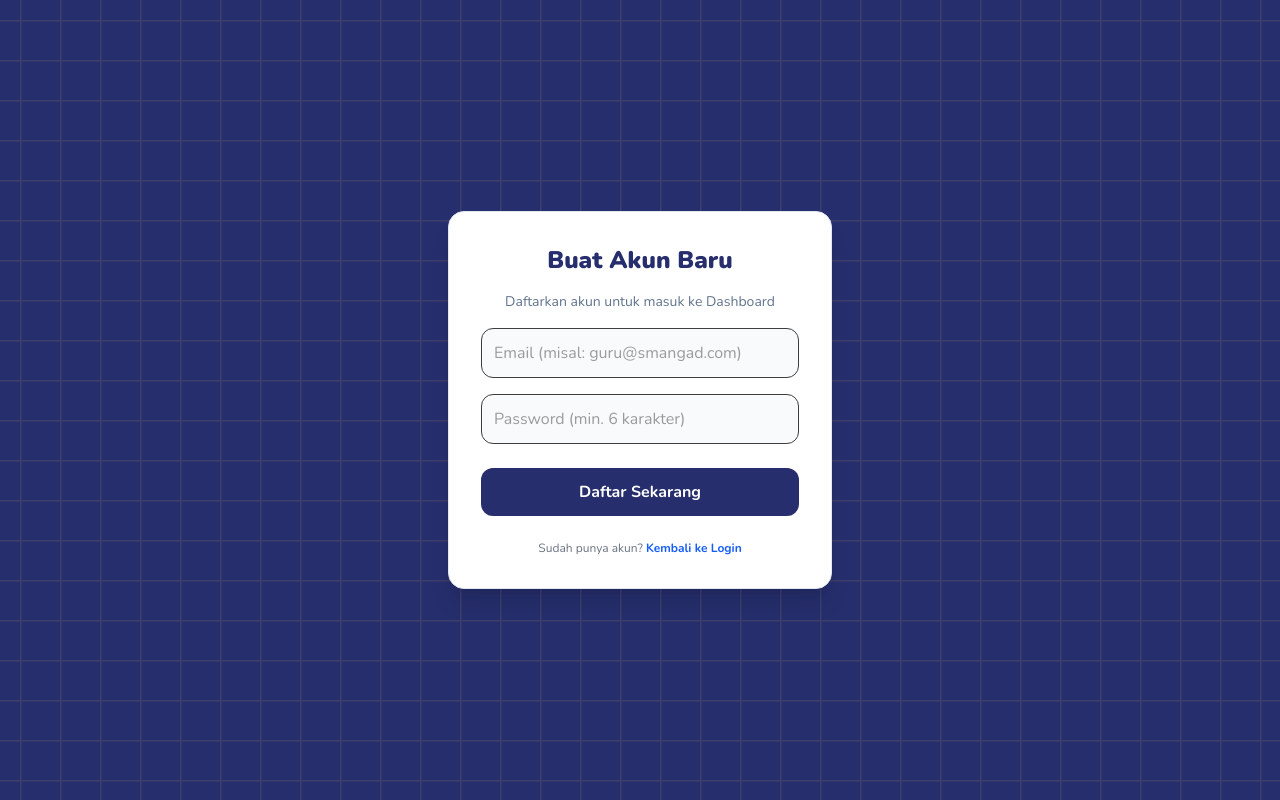
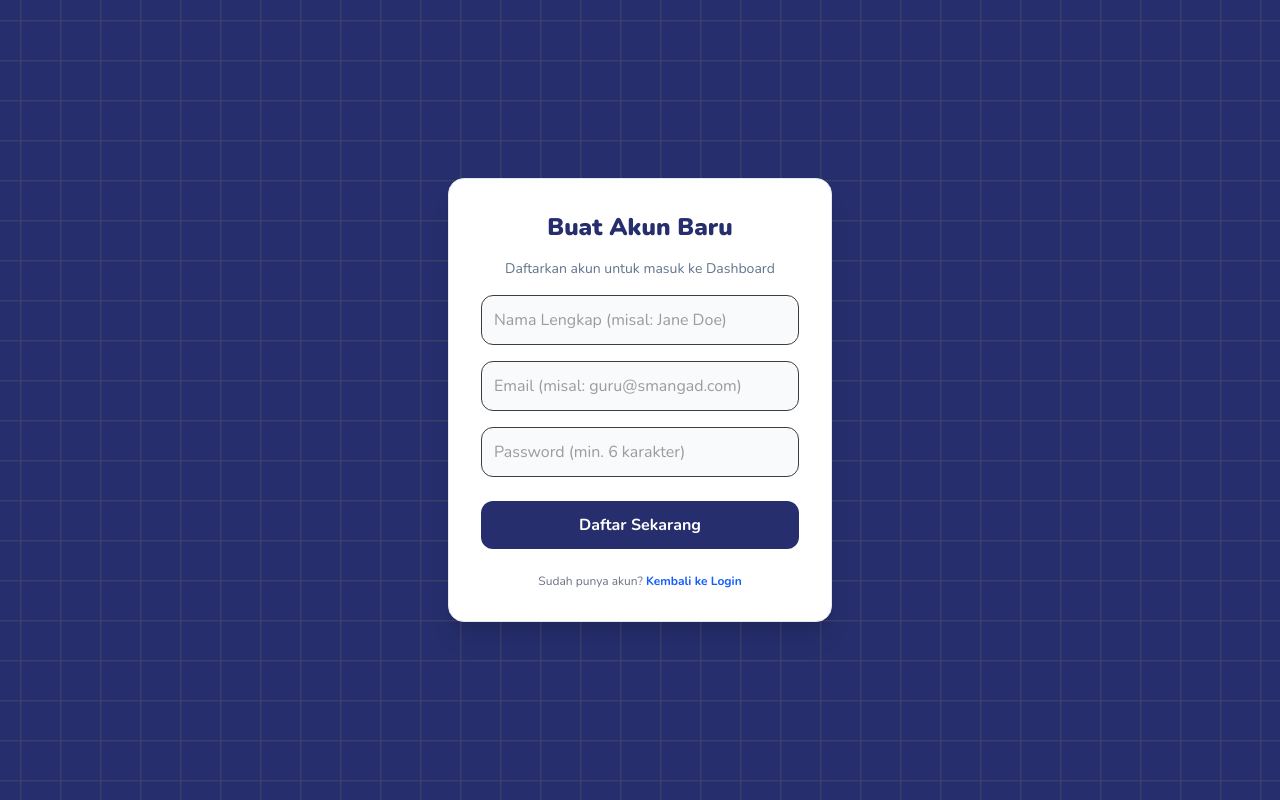
Before and after one commit to mdikavw/notes-smangad, a Next.js app: page /register in a window 1280 px wide. Built offline with nearby package versions, Linux system fonts and the light colour scheme; no server answers.

Commit message:
add register name column

```diff
--- a/src/app/actions/register.ts
+++ b/src/app/actions/register.ts
@@ -3,6 +3,7 @@ import { prisma } from "@/lib/prisma";
 import bcrypt from "bcrypt";
 
 export async function registerUser(formData: FormData) {
+    const name = formData.get("name") as string;
     const email = formData.get("email") as string;
     const password = formData.get("password") as string;
 
@@ -26,6 +27,7 @@ export async function registerUser(formData: FormData) {
         // Simpan ke database
         await prisma.user.create({
             data: {
+                name,
                 email,
                 password: hashedPassword,
             },
--- a/src/app/register/page.tsx
+++ b/src/app/register/page.tsx
@@ -47,8 +47,30 @@ export default function RegisterPage() {
 
                 {error && <p className="text-red-500 text-sm text-center font-bold bg-red-50 p-2 rounded">{error}</p>}
 
-                <input name="email" type="email" placeholder="Email (misal: guru@smangad.com)" className="p-3 border rounded-xl outline-none focus:ring-2 focus:ring-[#262e6d] bg-slate-50" required />
-                <input name="password" type="password" placeholder="Password (min. 6 karakter)" className="p-3 border rounded-xl outline-none focus:ring-2 focus:ring-[#262e6d] bg-slate-50" required minLength={6} />
+                <input
+                    name="name"
+                    type="text"
+                    placeholder="Nama Lengkap (misal: Jane Doe)"
+                    className="p-3 border rounded-xl outline-none focus:ring-2 focus:ring-[#262e6d] bg-slate-50"
+                    required
+                />
+
+                <input
+                    name="email"
+                    type="email"
+                    placeholder="Email (misal: guru@smangad.com)"
+                    className="p-3 border rounded-xl outline-none focus:ring-2 focus:ring-[#262e6d] bg-slate-50"
+                    required
+                />
+
+                <input
+                    name="password"
+                    type="password"
+                    placeholder="Password (min. 6 karakter)"
+                    className="p-3 border rounded-xl outline-none focus:ring-2 focus:ring-[#262e6d] bg-slate-50"
+                    required
+                    minLength={6}
+                />
 
                 <button type="submit" disabled={loading} className="bg-[#262e6d] text-white font-bold py-3 rounded-xl hover:bg-[#1a2150] transition disabled:opacity-50 mt-2">
                     {loading ? "Menyimpan..." : "Daftar Sekarang"}
```
